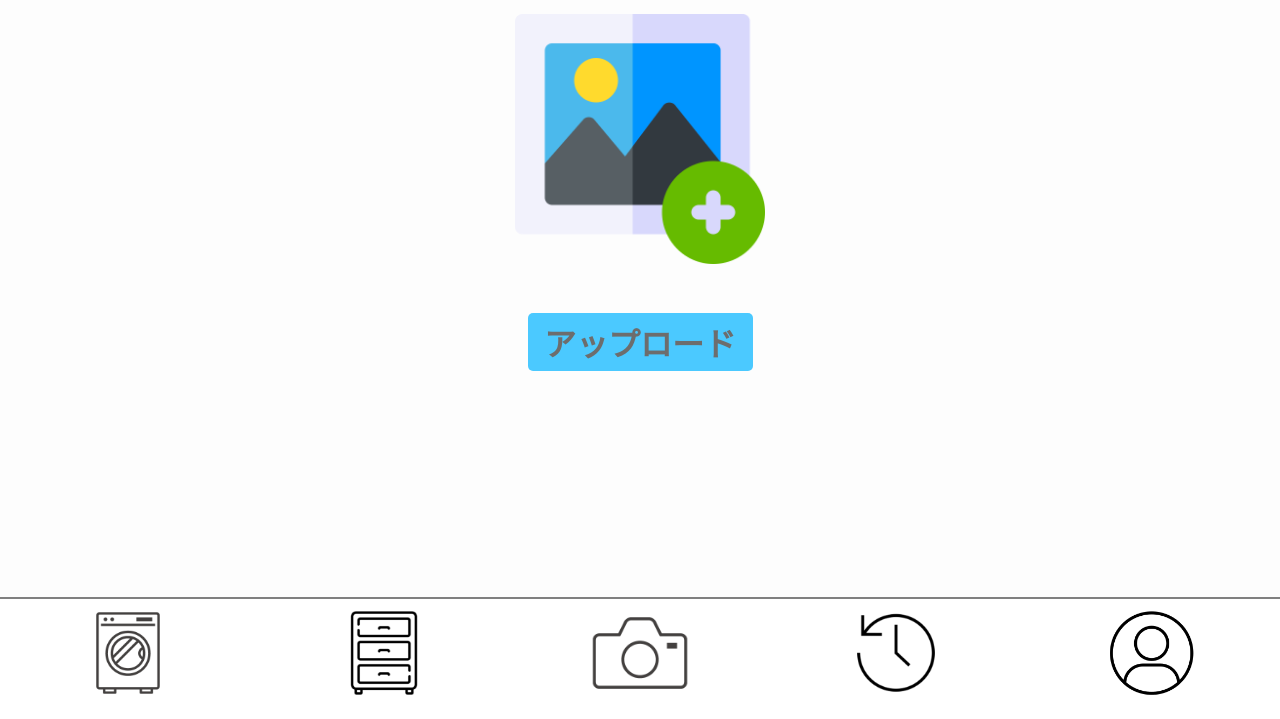
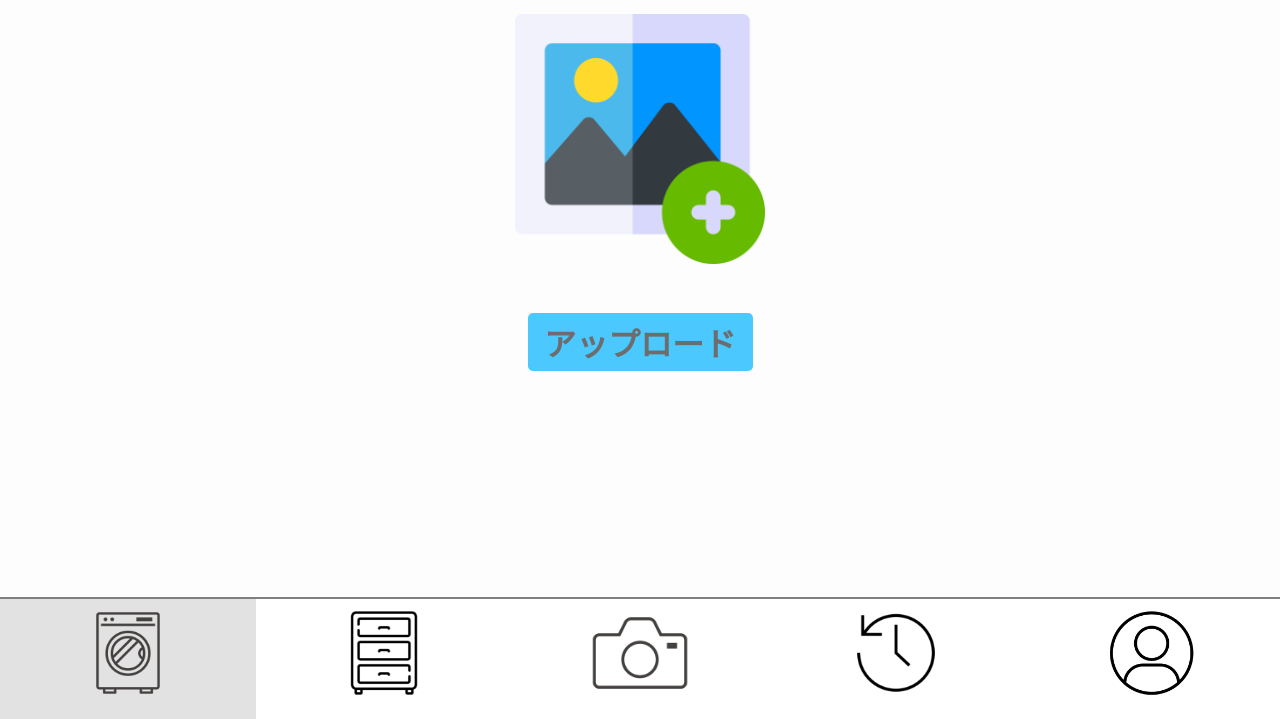
Before and after one commit to Tiramisu-0729/laundryHelpMe, a Django app: page /helpapp/home in a window 1280 px wide, with the pointer over the restyled element. Shown: the part 81-800 px from the top of the page. Run offline with Django 4.2, Linux system fonts and the light colour scheme; parts of the project's set-up code (start-up, migrations or seed data) failed here and were passed over.

Commit message:
layout.css li:hover追加

```diff
--- a/laundryProject/helpapp/static/css/layout.css
+++ b/laundryProject/helpapp/static/css/layout.css
@@ -49,6 +49,14 @@ body{
     list-style: none;
     width: 100%;
 }
+
+.footer li:hover {
+    text-align: center;
+    list-style: none;
+    width: 100%;
+    background-color: #e2e2e2;
+}
+
 .footer img{
     line-height: 15vw;
     width: 13.5vmin;
```
